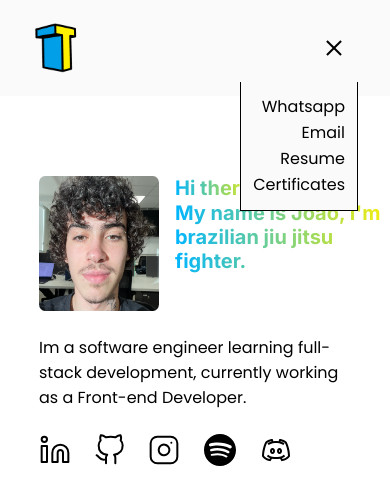
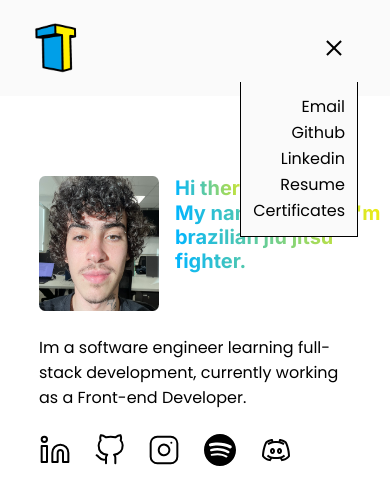
Before and after one commit to txjao/txjao, a React (Vite) app: page / in a window 390 px wide. Both pictures are taken after a click on the button 334 px from the left and 48 px from the top of the page. Shown: the top 504 px of the page. Built offline with nearby package versions, Linux system fonts and the light colour scheme.

Commit message:
feat: add more links on hamburguer menu

```diff
--- a/src/Components/Header.tsx
+++ b/src/Components/Header.tsx
@@ -150,15 +150,16 @@
                     <div className="menu-container">
                         <Hamburger toggled={isOpen} size={20} toggle={setOpen} />
                         <div className="menu">
-                        <motion.nav
+                            <motion.nav
                                 animate={isOpen ? "open" : "closed"}
                                 variants={variants}
                                 className={isOpen ? "menu-content" : "menu-content-closed"}
                             >
                                 {isOpen && (
                                     <>
-                                        <a href="https://wa.me/31995985251" target="_blank" rel="noopener">Whatsapp</a>
                                         <a href="mailto: contatojoaovteixeira@gmail.com">Email</a>
+                                        <a href="https://github.com/txjao">Github</a>
+                                        <a href="https://www.linkedin.com/in/jo%C3%A3o-victor-teixeira-4b1429195/">Linkedin</a>
                                         <a href={resume} target="_blank" rel="noopener">Resume</a>
                                         <a onClick={() => notify()}>Certificates</a>
                                     </>
```
